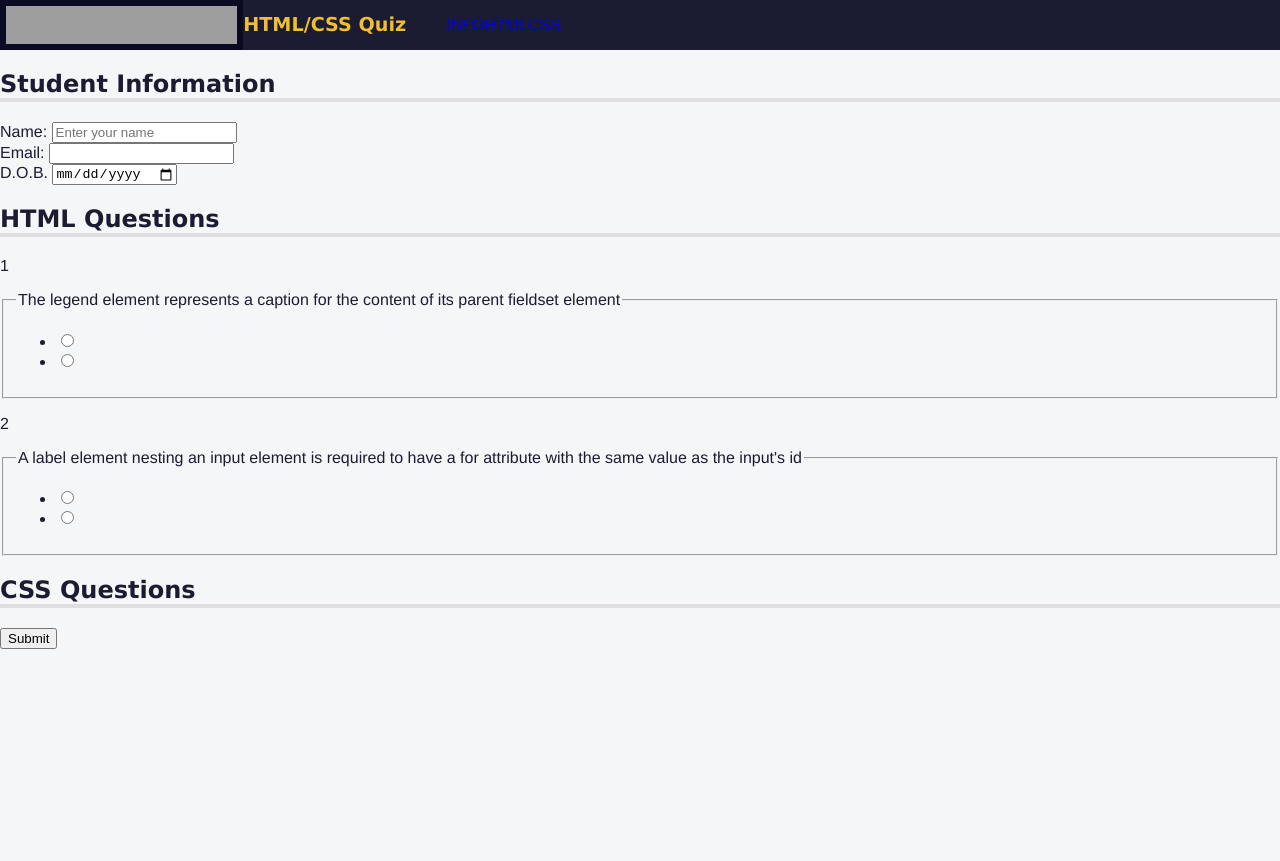
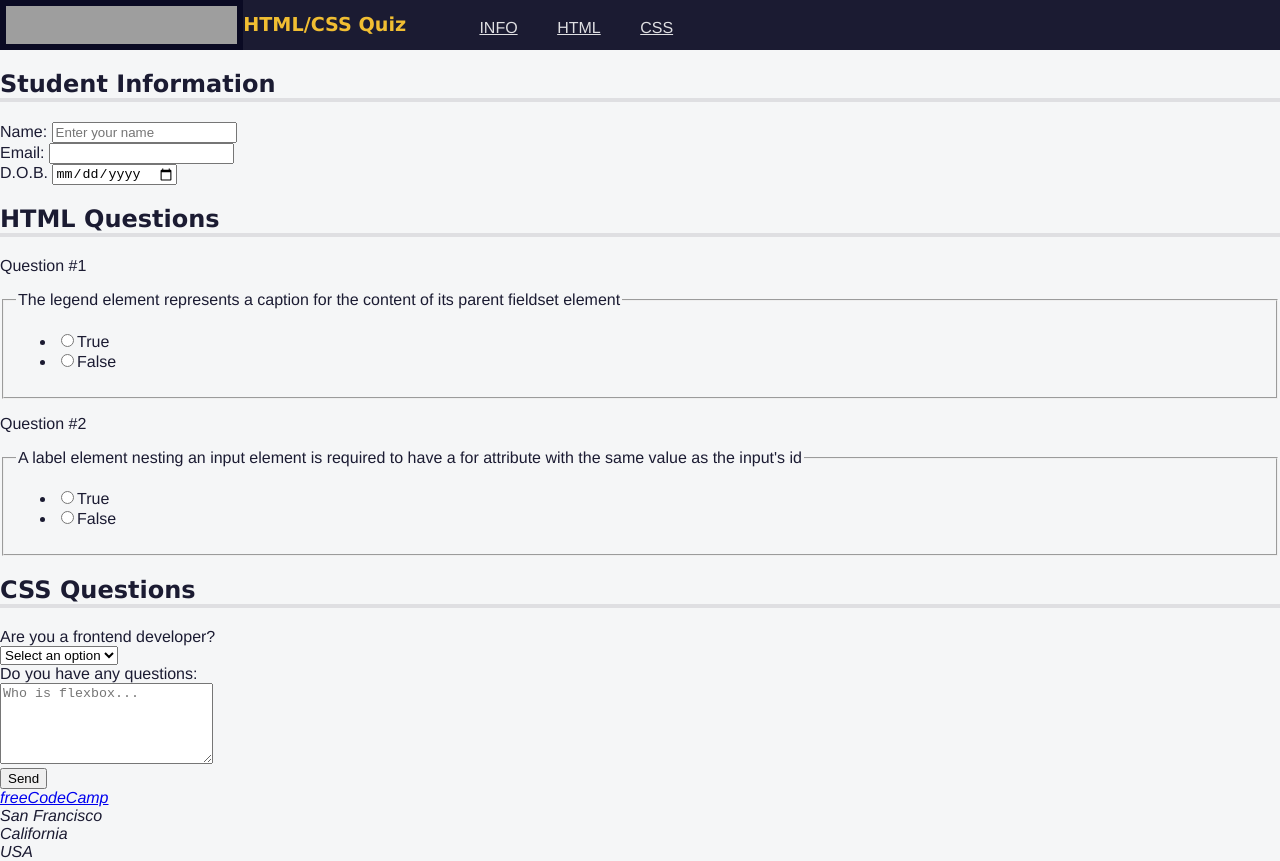
Before and after one commit to chidu100/Learn-accessibility-by-building-a-quiz, a plain HTML site: page index.html in a window 1280 px wide. Before the commit the page ends 800 px from the top, so only its background shows below. Drawn offline with Linux system fonts and the light colour scheme; grey boxes are pictures that could not be loaded.

Commit message:
Save changes

```diff
--- a/index.html
+++ b/index.html
@@ -47,13 +47,13 @@
                       </legend>
                       <ul class="answers-list">
                         <li>
-                          <label>
-                            <input type="radio" id="q1-a1"/>
+                          <label for="q1-a1">
+                            <input type="radio" id="q1-a1" value="True" name="q1"/>True
                           </label>
                         </li>
                         <li>
-                          <label>
-                            <input type="radio" id="q1-a2"/>
+                          <label for="q1-a2">
+                            <input type="radio" id="q1-a2" value="false" name="q1"/>False
                           </label>
                         </li>
                       </ul>
@@ -68,13 +68,13 @@
                       </legend>
                       <ul class="answers-list">
                         <li>
-                          <label>
-                            <input type="radio" id="q2-a1"/>
+                          <label for="q2-a1">
+                            <input type="radio" id="q2-a1" value="true" name="q2"/>True
                           </label>
                         </li>
                         <li>
-                          <label>
-                            <input type="radio" id="q2-a2"/>
+                          <label for="q2-a2">
+                            <input type="radio" id="q2-a2" value="false" name="q2"/>False
                           </label>
                         </li>
                       </ul>
@@ -83,9 +83,35 @@
             </section>
             <section role="region"aria-labelledby="css-questions">
                 <h2 id="css-questions">CSS Questions</h2>
+            <div class="formrow">
+                  <div class="question-block">
+                    <label for="customer">Are you a frontend developer?</label>
+               </div>
+               <div class="answer">
+               <select name="customer" id="customer" required>
+                        <option value="">Select an option</option>
+                        <option value="yes">Yes</option>
+                        <option value="no">No</option>
+                      </select>
+                      </div>
+                      <div class="question-block">
+                        <label for="css-questions">Do you have any questions:</label>
+                    </div>
+                     <div class="answer">
+                      <textarea  id="css-questions" name="css-questions" rows="5" cols="24" placeholder="Who is flexbox..."></textarea>
+                      </div>
+              </div>
             </section>
-        <button type="submit">Submit</button>
+            <button type="submit">Send</button>
         </form>
     </main>
+    <footer>
+      <address>
+        <a href="https://freecodecamp.org">freeCodeCamp</a><br />
+        San Francisco<br />
+        California<br />
+        USA
+     </address>
+      </footer>
 </body>
 </html>
--- a/styles.css
+++ b/styles.css
@@ -24,9 +24,26 @@ body {
     font-size: min(5vw, 1.2em);
   }
 
+  nav {
+    width: 50%;
+    max-width: 300px;
+    height: 50px;
+  }
+
   nav > ul {
     display: flex;
     justify-content: space-evenly;
+ }
+
+ nav > ul > li{
+  color: #dfdfe2;
+  margin: 0 0.2rem;
+  padding: 0.2rem;
+  display: block;
+ }
+
+ li > a {
+  color: #dfdfe2;
  }
 
  h1,
@@ -36,6 +53,10 @@ h2 {
 
 h2 {
   border-bottom: 4px solid #dfdfe2;
+}
+
+p::before{
+   content: "Question #";
 }
 
 .sr-only{
```
